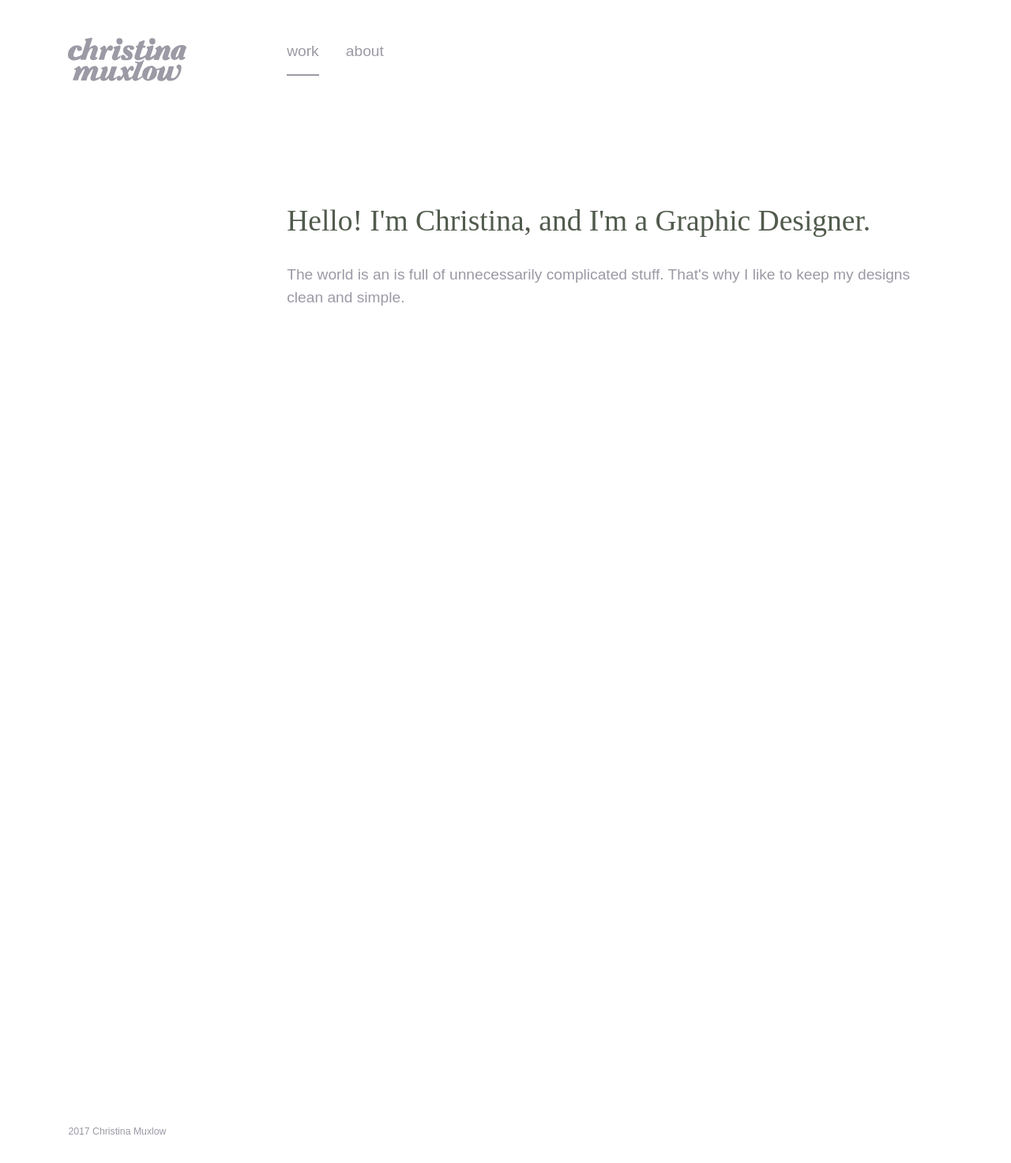
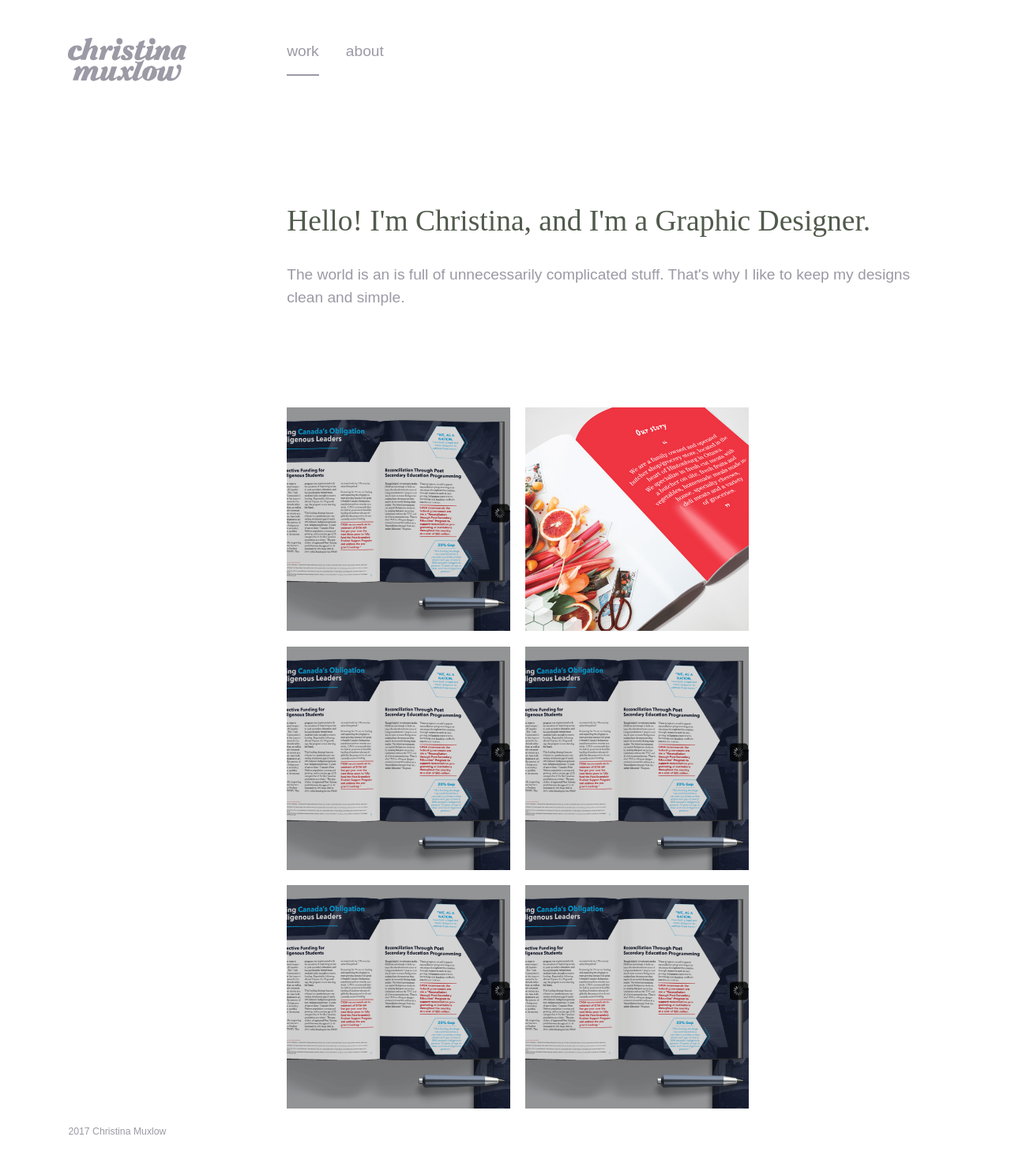
Before and after one commit to muxlowc/portfolio-site, a Jekyll site: the page built from index.html, in a window 1280 px wide. Shown: the whole page at 79% size. Built offline with Jekyll 4.4.1, drawn with Linux system fonts in a browser that asks for light colours.

Commit message:
added more portfolio pieces to index

```diff
--- a/index.html
+++ b/index.html
@@ -7,42 +7,42 @@ intro-text: "The world is an is full of unnecessarily complicated stuff. That's
   <section class="portfolio-content grid">
     <div class="unit xs-1 s-1 m-1-2 unit-offset-m-1-2 l-3-4 unit-offset-l-1-4 xl-3-4 unit-offset-xl-1-4">
       <div class="grid">
-        <a href="{{site.baseurl}}/ottawamhealth" class="card unit xs-1 s-1 m-1 l-1-3 xl-1-3">
+        <a href="{{site.baseurl}}/ottawamhealth" class="card card1 unit xs-1 s-1 m-1 l-1-3 xl-1-3">
+          <div class="card-content">
+            <h5>Ottawa mHealth Lab</h5>
+            <p><em>Web design, UI/UX, Print</em></p>
+          </div>
+        </a>
+
+        <a href="{{site.baseurl}}/hintonburg" class="card card2 unit xs-1 s-1 m-1 l-1-3 xl-1-3">
+          <div class="card-content">
+            <h5>Hintonburg Market</h5>
+            <p><em>Branding, Print, Web design</em></p>
+          </div>
+        </a>
+
+        <a href="{{site.baseurl}}/ottawamhealth" class="card card1 unit xs-1 s-1 m-1 l-1-3 xl-1-3">
           <div class="card-content">
             <h5>Ottawa mHealth Lab</h5>
             <p><em>Web design, UI/UX, print</em></p>
           </div>
         </a>
 
-        <a href="{{site.baseurl}}/ottawamhealth" class="card unit xs-1 s-1 m-1 l-1-3 xl-1-3">
+        <a href="{{site.baseurl}}/ottawamhealth" class="card card1 unit xs-1 s-1 m-1 l-1-3 xl-1-3">
           <div class="card-content">
             <h5>Ottawa mHealth Lab</h5>
             <p><em>Web design, UI/UX, print</em></p>
           </div>
         </a>
 
-        <a href="{{site.baseurl}}/ottawamhealth" class="card unit xs-1 s-1 m-1 l-1-3 xl-1-3">
+        <a href="{{site.baseurl}}/ottawamhealth" class="card card1 unit xs-1 s-1 m-1 l-1-3 xl-1-3">
           <div class="card-content">
-            <h5>Ottawa mHealth Lab</h5>
-            <p><em>Web design, UI/UX, print</em></p>
+            <h5>CASA Styleguide</h5>
+            <p><em>Print, Branding</em></p>
           </div>
         </a>
 
-        <a href="{{site.baseurl}}/ottawamhealth" class="card unit xs-1 s-1 m-1 l-1-3 xl-1-3">
-          <div class="card-content">
-            <h5>Ottawa mHealth Lab</h5>
-            <p><em>Web design, UI/UX, print</em></p>
-          </div>
-        </a>
-
-        <a href="{{site.baseurl}}/ottawamhealth" class="card unit xs-1 s-1 m-1 l-1-3 xl-1-3">
-          <div class="card-content">
-            <h5>Ottawa mHealth Lab</h5>
-            <p><em>Web design, UI/UX, print</em></p>
-          </div>
-        </a>
-
-        <a href="{{site.baseurl}}/ottawamhealth" class="card unit xs-1 s-1 m-1 l-1-3 xl-1-3">
+        <a href="{{site.baseurl}}/ottawamhealth" class="card card1 unit xs-1 s-1 m-1 l-1-3 xl-1-3">
           <div class="card-content">
             <h5>Ottawa mHealth Lab</h5>
             <p><em>Web design, UI/UX, print</em></p>
```
